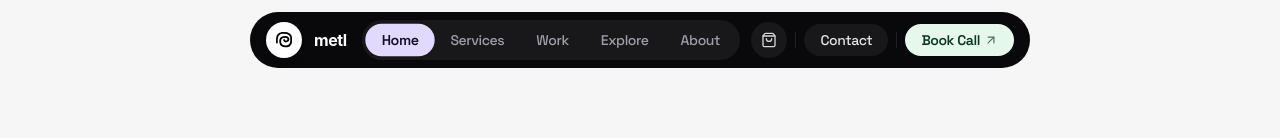
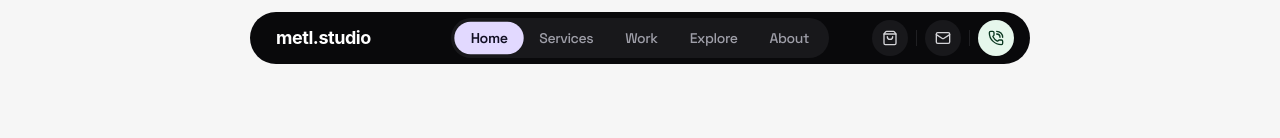
Before and after one commit to jaais0n/metl, a React (Vite) app: page / in a window 1280 px wide. Shown: the top 138 px of the page. Built offline with nearby package versions, Linux system fonts and the light colour scheme.

Commit message:
feat: add NordostHeader component with adaptive action buttons and centered navigation

```diff
--- a/src/components/NordostHeader.tsx
+++ b/src/components/NordostHeader.tsx
@@ -1,6 +1,6 @@
 import { useState, useEffect, useRef } from 'react';
 import { Link, useLocation } from 'react-router-dom';
-import { ShoppingBag, Menu, X, Check, ArrowUpRight } from 'lucide-react';
+import { ShoppingBag, Menu, X, Check, Mail, PhoneCall } from 'lucide-react';
 import gsap from 'gsap';
 
 interface NordostHeaderProps {
@@ -89,36 +89,15 @@ export const NordostHeader = ({ onBookCall }: NordostHeaderProps) => {
           }`}
         >
 
-          {/* LEFT: Logo Badge & Brand Name */}
-          <Link to="/" className="flex items-center gap-2.5 sm:gap-3 group shrink-0 pl-1">
-            {/* White Circle Badge with Spiral Swirl Logo */}
-            <div className="w-8 h-8 sm:w-9 sm:h-9 rounded-full bg-white flex items-center justify-center text-black shadow-md transition-transform duration-300 group-hover:scale-105">
-              <svg
-                className="w-4 h-4 sm:w-5 sm:h-5 text-black transition-transform duration-500 group-hover:rotate-45"
-                viewBox="0 0 24 24"
-                fill="none"
-                stroke="currentColor"
-                strokeWidth="2.2"
-                strokeLinecap="round"
-                strokeLinejoin="round"
-              >
-                <path d="M12 12c.5 1.5 2 2 3.5 1.5s2-2 1.5-3.5S14 8 11 8.5 7 11 7.5 15s4.5 5 8.5 4.5S21 14 20.5 9 15 3 9.5 3.5 3 9 3.5 15" />
-              </svg>
-            </div>
-
-            {/* Brand Title */}
-            <div className="flex items-center gap-1 pr-1">
-              <span className="font-sans font-bold text-sm sm:text-base tracking-tight text-white group-hover:text-zinc-200 transition-colors">
-                metl
-              </span>
-              <span className="text-[10px] font-mono uppercase tracking-widest text-zinc-400 font-medium hidden xs:inline">
-                .studio
-              </span>
-            </div>
+          {/* LEFT: Brand Wordmark */}
+          <Link to="/" className="flex items-center group shrink-0 pl-3.5 pr-2 py-1">
+            <span className="font-sans font-bold text-base sm:text-lg tracking-tight text-white group-hover:text-zinc-300 transition-colors">
+              metl.studio
+            </span>
           </Link>
 
-          {/* CENTER: Dark Nav Pill Capsule (Desktop) */}
-          <nav className="hidden md:flex items-center bg-[#18181b] rounded-full p-1">
+          {/* CENTER: Dark Nav Pill Capsule (Locked to True Center) */}
+          <nav className="hidden md:flex items-center bg-[#18181b] rounded-full p-1 absolute left-1/2 top-1/2 -translate-x-1/2 -translate-y-1/2 z-10">
             {navItems.map((item) => {
               const active = isCurrentActive(item.href, item.isRoute);
 
@@ -151,7 +130,7 @@ export const NordostHeader = ({ onBookCall }: NordostHeaderProps) => {
           </nav>
 
           {/* RIGHT: Action Icons & Buttons Group */}
-          <div className="flex items-center gap-1.5 sm:gap-2 pr-1">
+          <div className="flex items-center gap-1.5 sm:gap-2 pr-1 z-20">
             {/* Shopping Bag Button */}
             <button
               onClick={handleCartClick}
@@ -169,31 +148,46 @@ export const NordostHeader = ({ onBookCall }: NordostHeaderProps) => {
             {/* Subtle Vertical Divider */}
             <span className="hidden sm:block w-[1px] h-3.5 sm:h-4 bg-zinc-800/80 my-auto" />
 
-            {/* Contact / Email Copy Button */}
+            {/* Contact / Email Copy Button (Icon when compact, Full text when stretched) */}
             <button
               onClick={handleCopyEmail}
-              className="hidden sm:inline-flex items-center gap-1.5 bg-[#18181b] text-zinc-200 hover:text-white hover:bg-zinc-800 rounded-full px-3.5 sm:px-4 py-1.5 text-xs sm:text-sm font-medium transition-all cursor-pointer"
+              className={`relative bg-[#18181b] text-zinc-300 hover:text-white flex items-center justify-center hover:bg-zinc-800 transition-all duration-300 cursor-pointer group ${
+                isScrolled
+                  ? 'rounded-full px-4 py-1.5 text-xs sm:text-sm font-medium gap-1.5'
+                  : 'w-8 h-8 sm:w-9 sm:h-9 rounded-full'
+              }`}
+              title={copied ? 'Copied hi@metl.studio!' : 'Contact (hi@metl.studio)'}
+              aria-label="Contact Email"
             >
               {copied ? (
                 <>
-                  <Check className="w-3.5 h-3.5 text-emerald-400" />
-                  <span className="text-emerald-300">Copied</span>
+                  <Check className="w-3.5 h-3.5 sm:w-4 sm:h-4 text-emerald-400" />
+                  {isScrolled && <span className="text-emerald-300 font-medium">Copied</span>}
                 </>
               ) : (
-                <span>Contact</span>
+                <>
+                  <Mail className="w-3.5 h-3.5 sm:w-4 sm:h-4 transition-transform group-hover:scale-110" />
+                  {isScrolled && <span>Contact</span>}
+                </>
               )}
             </button>
 
             {/* Subtle Vertical Divider */}
             <span className="hidden sm:block w-[1px] h-3.5 sm:h-4 bg-zinc-800/80 my-auto" />
 
-            {/* Mint Green Sign Up / Book Call Button */}
+            {/* Mint Green Book Call Button (Icon when compact, Full text when stretched) */}
             <button
               onClick={onBookCall}
-              className="bg-[#e6f7ec] text-[#0a3821] hover:bg-[#d2f3dc] font-semibold rounded-full px-3.5 sm:px-4 py-1.5 text-xs sm:text-sm transition-all duration-200 active:scale-95 cursor-pointer flex items-center gap-1"
+              className={`relative bg-[#e6f7ec] text-[#0a3821] hover:bg-[#d2f3dc] flex items-center justify-center transition-all duration-300 active:scale-95 cursor-pointer group ${
+                isScrolled
+                  ? 'rounded-full px-4 sm:px-5 py-1.5 text-xs sm:text-sm font-semibold gap-1.5'
+                  : 'w-8 h-8 sm:w-9 sm:h-9 rounded-full'
+              }`}
+              title="Book Free Discovery Call"
+              aria-label="Book Call"
             >
-              <span>Book Call</span>
-              <ArrowUpRight className="w-3.5 h-3.5 opacity-70" />
+              <PhoneCall className="w-3.5 h-3.5 sm:w-4 sm:h-4 transition-transform group-hover:scale-110" />
+              {isScrolled && <span>Book Call</span>}
             </button>
 
             {/* Mobile Menu Toggle Button */}
```
Also changed, not shown: 1 other file (tests, documents, lock files or other folders).
